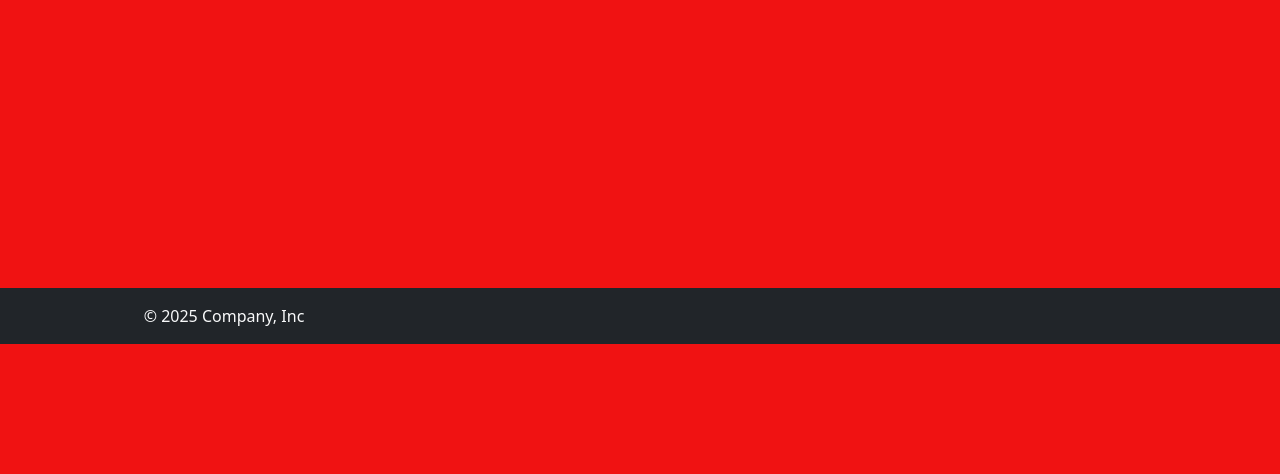
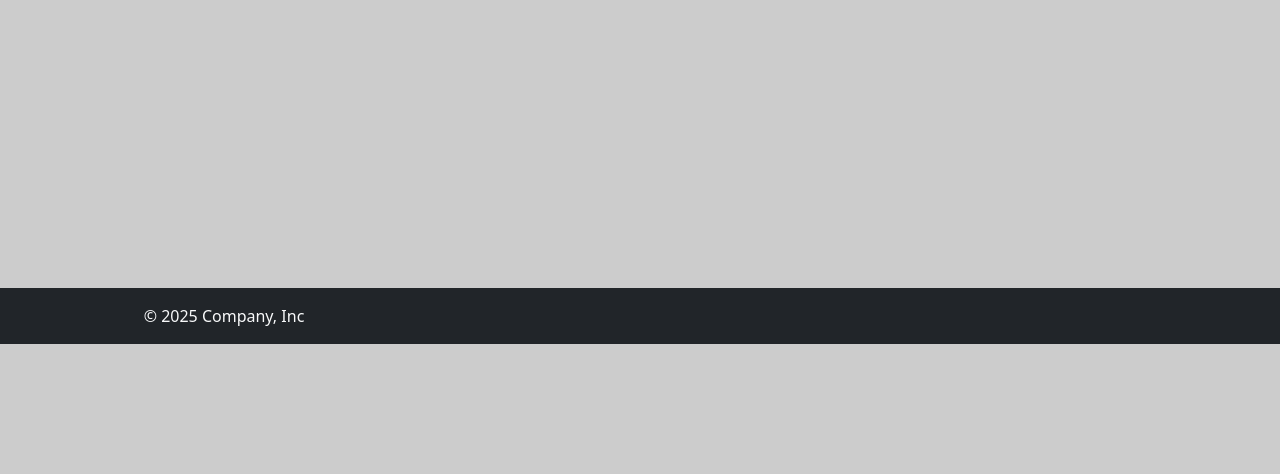
Before and after one commit to bharathraj0643/Blog-Django, a Django app: page /about in a window 1280 px wide. Shown: the part 456-930 px from the top of the page. Run offline with Django 5.2, Linux system fonts and the light colour scheme; data that the repository does not hold is empty; some libraries are stand-ins or nearby versions.

Commit message:
modified:   blog/static/blog/css/style.css

```diff
--- a/blog/static/blog/css/style.css
+++ b/blog/static/blog/css/style.css
@@ -1,5 +1,5 @@
 body {
-  background-color: #f01212;
+  background-color: #cccccc;
 }
 
 pre {
```
